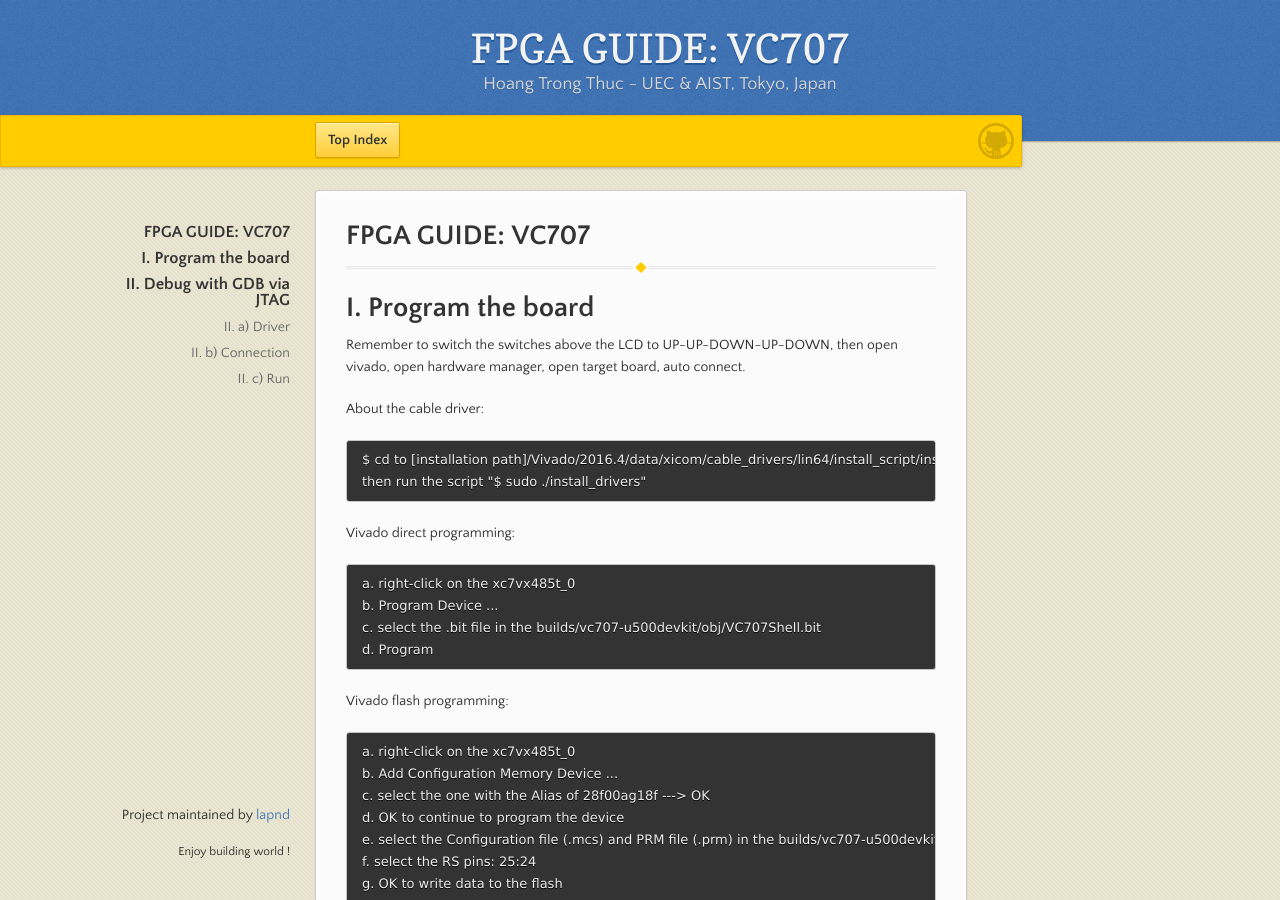
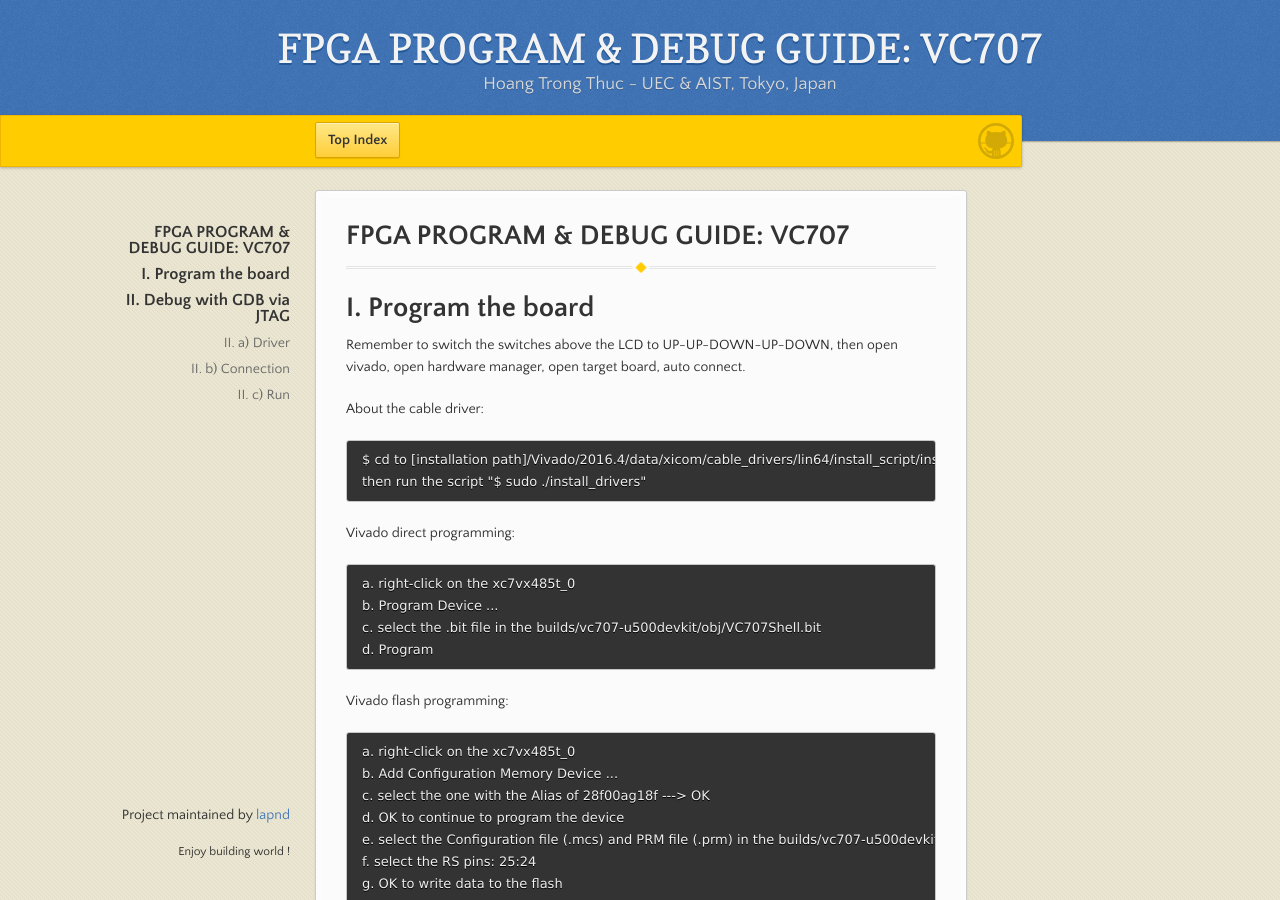
Before and after one commit to lapnd/httdes.github.io, a Jekyll site: the page built from fpgaguide_vc707.md, in a window 1280 px wide and 900 px high. Built offline with Jekyll 4.4.1, drawn with Linux system fonts in a browser that asks for light colours; our own code applies the rules of GitHub Pages for plain Markdown files.

Commit message:
Update fpgaguide_vc707.md

```diff
--- a/fpgaguide_vc707.md
+++ b/fpgaguide_vc707.md
@@ -2,7 +2,7 @@
 layout : default
 ---
 
-# FPGA GUIDE: VC707
+# FPGA PROGRAM & DEBUG GUIDE: VC707
 
 * * *
 
```
